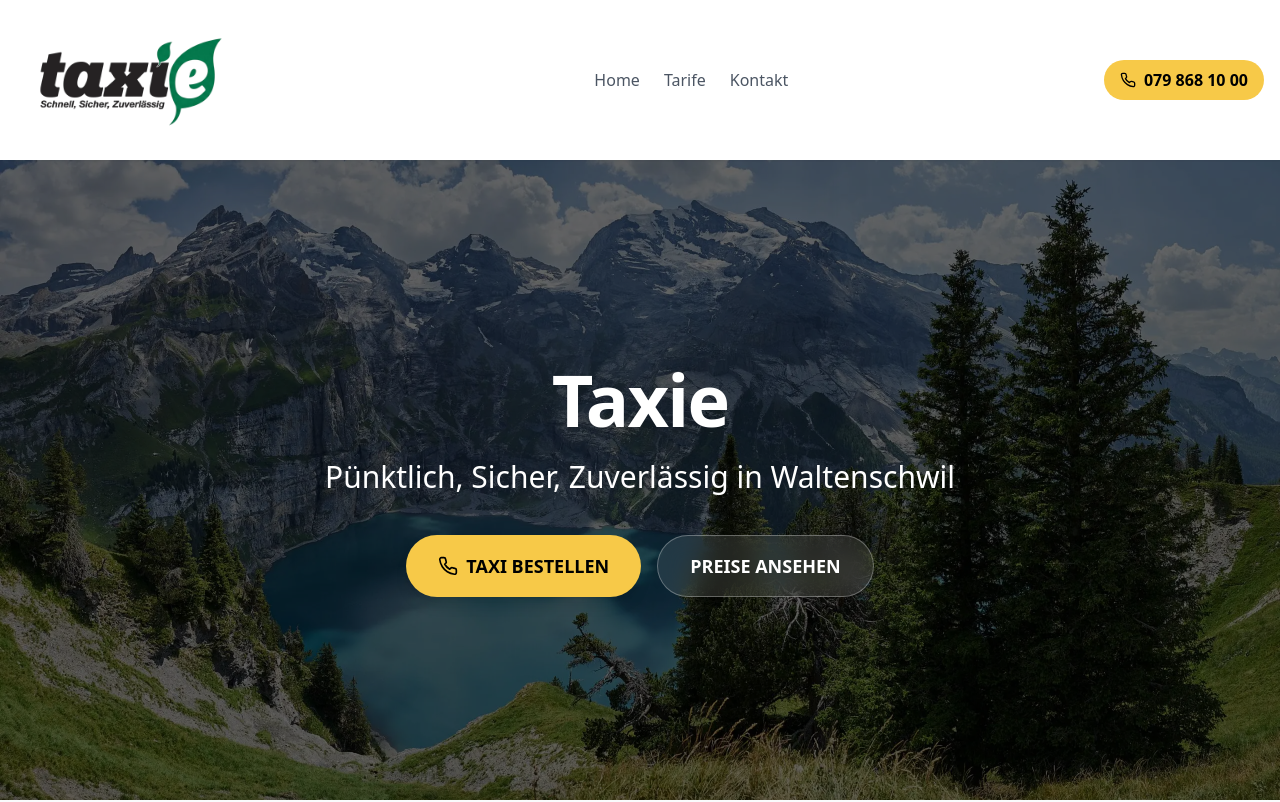
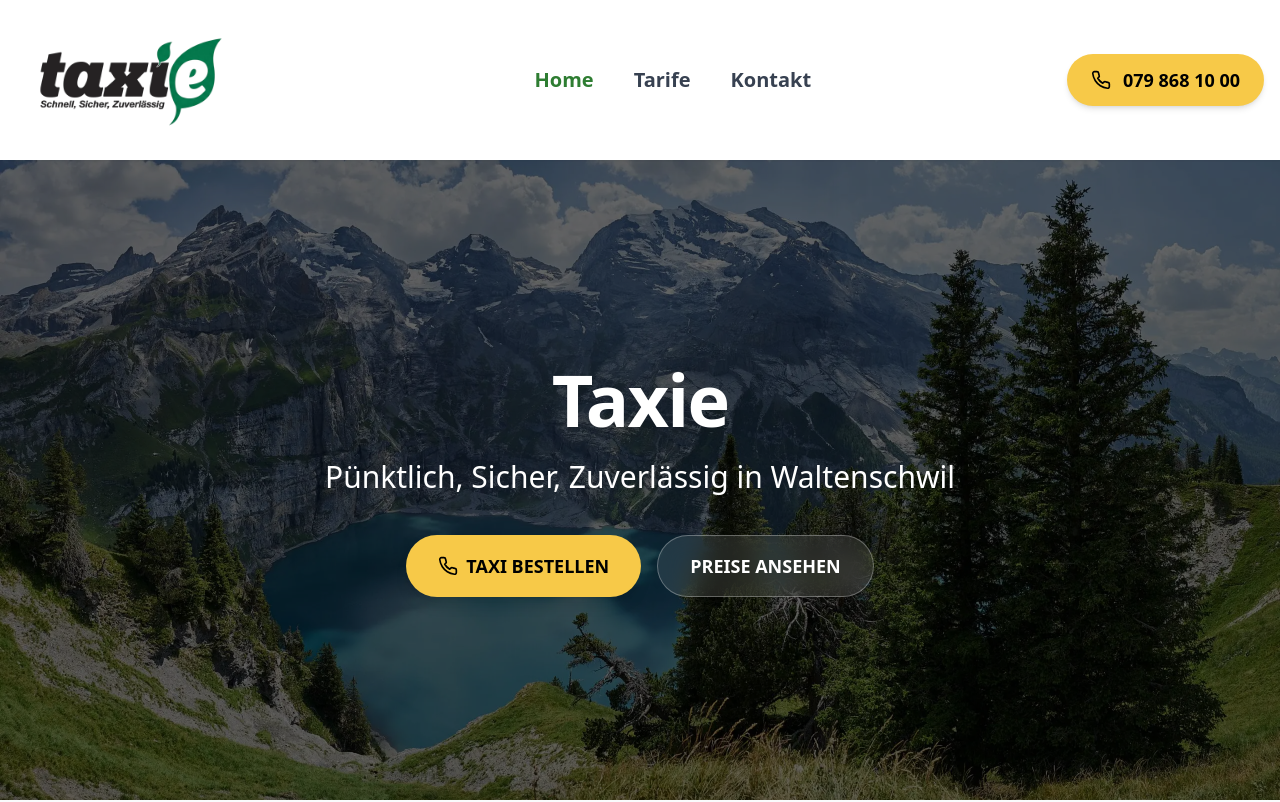
Before and after one commit to teocanKS/taxiech, a Nuxt app: page / in a window 1280 px wide. Shown: the top 802 px of the page. Built offline with nearby package versions, Linux system fonts and the light colour scheme.

Commit message:
UI: Improve header typography, spacing and CTA button

```diff
--- a/layouts/default.vue
+++ b/layouts/default.vue
@@ -13,14 +13,14 @@ const { zone } = useZone()
           <NuxtImg src="/logo.webp" alt="Taxie Logo" class="h-40 w-auto" />
         </NuxtLink>
 
-        <nav class="hidden md:flex gap-6 font-medium text-gray-600">
-          <NuxtLink to="/" class="hover:text-primary transition">Home</NuxtLink>
-          <NuxtLink to="#tarife" class="hover:text-primary transition">Tarife</NuxtLink>
-          <NuxtLink to="#kontakt" class="hover:text-primary transition">Kontakt</NuxtLink>
+        <nav class="hidden md:flex gap-10 font-bold text-gray-700 text-xl items-center">
+          <NuxtLink to="/" class="hover:text-primary hover:scale-105 transition-transform" active-class="text-primary">Home</NuxtLink>
+          <NuxtLink to="#tarife" class="hover:text-primary hover:scale-105 transition-transform">Tarife</NuxtLink>
+          <NuxtLink to="#kontakt" class="hover:text-primary hover:scale-105 transition-transform">Kontakt</NuxtLink>
         </nav>
 
-        <a href="tel:+41798681000" class="hidden md:flex bg-action hover:bg-yellow-400 text-black px-4 py-2 rounded-full font-bold transition items-center gap-2">
-          <Phone class="w-4 h-4" />
+        <a href="tel:+41798681000" class="hidden md:flex bg-action hover:bg-yellow-400 text-black px-6 py-3 rounded-full font-bold text-lg transition items-center gap-3 shadow-md hover:shadow-lg transform hover:-translate-y-0.5">
+          <Phone class="w-5 h-5" />
           079 868 10 00
         </a>
       </div>
```
